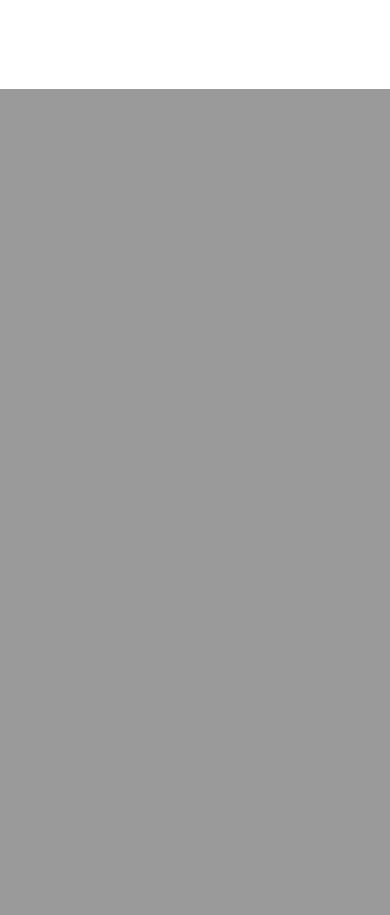
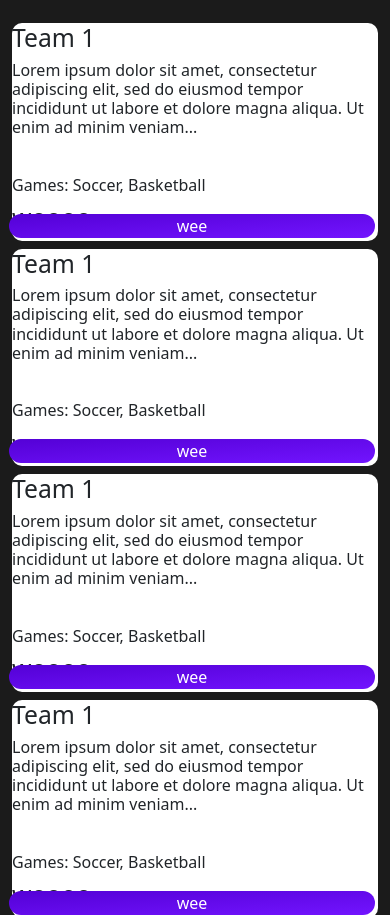
Before and after one commit to bnguye1/Fumble, a Django app: template Fumble_project/website/templates/website/map.html in a window 390 px wide. Shown: the part 983-1898 px from the top of the page. Before the commit the page ends 1072 px from the top, so only its background shows below. Run offline with Django 4.2, Linux system fonts and the light colour scheme; the template is opened without the code that fills it, so the values that code supplies are empty; some libraries are stand-ins or nearby versions.

Commit message:
List of teams implemented.

```diff
--- a/Fumble_project/website/templates/website/map.html
+++ b/Fumble_project/website/templates/website/map.html
@@ -59,6 +59,27 @@
             right: 10px;
         }
 
+        .scroll {
+            overflow-y: scroll;
+            height: 900px;
+        }
+
+        .boxcolumn {
+            height: 180px;
+        }
+
+        .challenge {
+            position: absolute;
+            bottom: 3px;
+            right: 3px;
+            border: none;
+            outline: none;
+            width: 100%;
+            background-image: linear-gradient(to bottom right, #5401D6, #7214FF);
+            color: white;
+            border-radius: 20px
+        }
+
         #map {
             height: 900px;
             width: 100%;
@@ -88,7 +109,7 @@
 
 </style>
 
-<body>
+<body onload="create()" style="background-color: #1b1b1b;">
     <ul class="navbar">
         <a class="navbar-title" href="http://127.0.0.1:8000/home">Fumble</a>
         <a class="navbar-item" href="http://127.0.0.1:8000/home"> Home </a>
@@ -97,12 +118,42 @@
         <a class="navbar-item" href="http://127.0.0.1:8000/map"> Map </a>
         <a class="navbar-logout" href="http://127.0.0.1:8000/login">Logout</a>
     </ul>
-    <div id="map"></div>
-        <script async
-                src="https://maps.googleapis.com/maps/api/js?key=sadasd &callback=makeMap&v=weekly"
-                defer>
-
-        </script>
+    <div class="container-fluid" >
+        <div class="row" style="background-color: #1b1b1b;">
+            <div class="col-lg-9 g-0">
+                <div id="map"></div>
+                <script async
+                        src="https://maps.googleapis.com/maps/api/js?key=sadasd &callback=makeMap&v=weekly"
+                        defer>
+                </script>
+            </div>
+            <div class="col-lg-3 g-3 scroll" style="background-color: #1b1b1b;" id="list">
+            </div>
+        </div>
+    </div>
 </body>
 
+<script>
+        function create() {
+            var list = document.getElementById('list')
+            for(var i = 0; i < 5; i++) {
+                list.innerHTML += `
+                    <div class="container" id="teambox${i}">
+                        <div class="row mt-2">
+                            <div class="col-sm-8 g-0 boxcolumn" style="position: relative;">
+                                <h2>Team 1</h2>
+                                <h6>Lorem ipsum dolor sit amet, consectetur adipiscing elit, sed do eiusmod tempor incididunt ut labore et dolore magna aliqua. Ut enim ad minim veniam...</h6>
+                                <h6 style="position: absolute; bottom: 0; left: 0;">Games: Soccer, Basketball</h6>
+                            </div>
+                            <div class="col-sm-4 g-0" style="position: relative;">
+                                <h2>woooo</h2>
+                                <button class="challenge" id="challengebutton${i}">wee</button>
+                            </div>
+                        </div>
+                    </div>
+                `
+            }
+        }
+</script>
+
 </html>
```
Also changed, not shown: Fumble_project/fumbledb.sqlite3.
